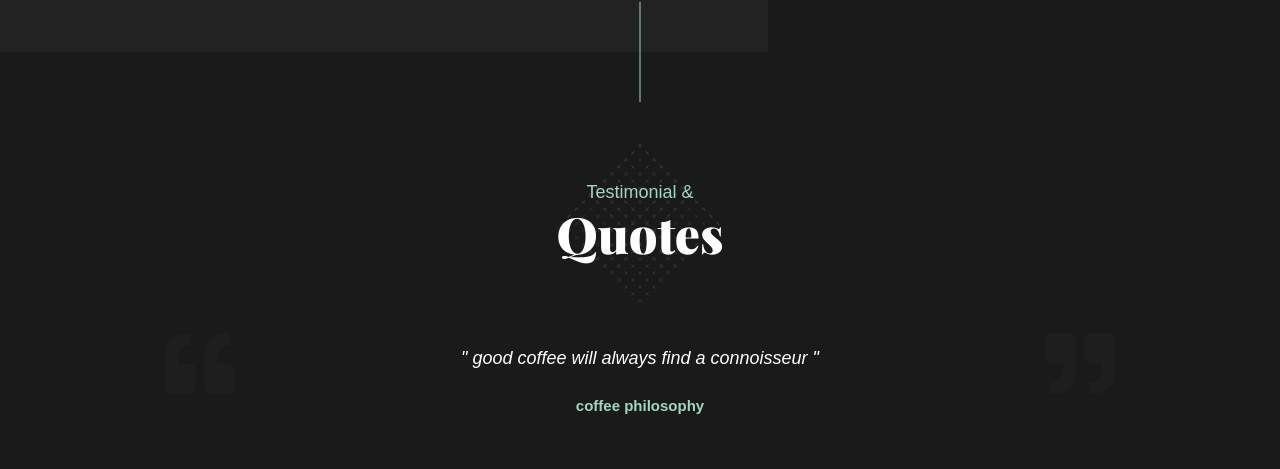
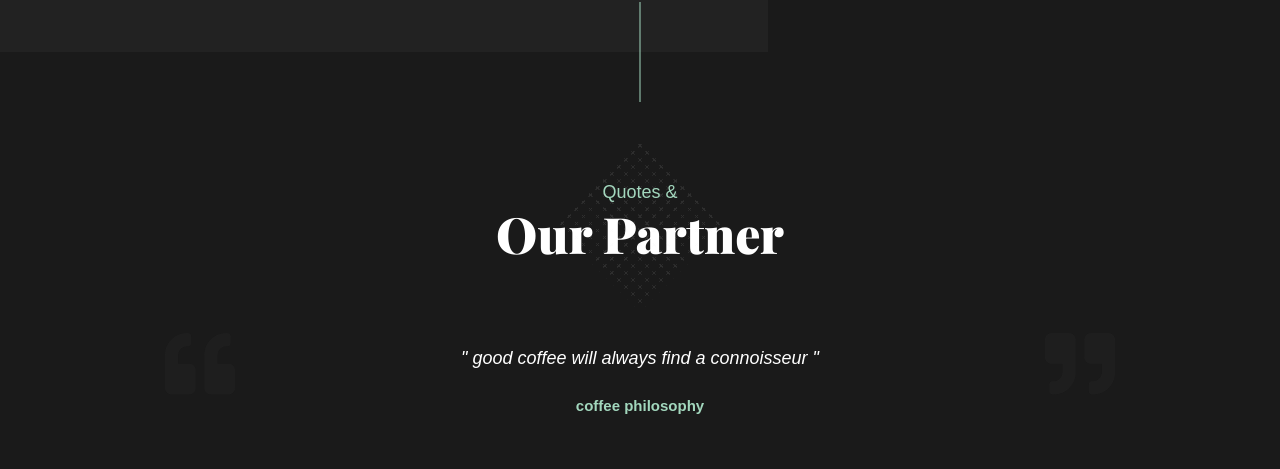
Before and after one commit to saidchairul/bumicoffee, a plain HTML site: page index.html in a window 1280 px wide. Shown: the part 4229-4698 px from the top of the page. Drawn offline with nearby package versions, Linux system fonts and the light colour scheme; a web font is replaced by a local one.

Commit message:
merubah judul our partner

```diff
--- a/index.html
+++ b/index.html
@@ -524,8 +524,8 @@
             <div class="row">
                 <div class="col-lg-12 mid-title">
                     <div class="title text-center">
-                        <h3>Testimonial &</h3>
-                        <h2>Quotes</h2>
+                        <h3>Quotes &</h3>
+                        <h2>Our Partner</h2>
                     </div>
                 </div>
                 <div class="col-lg-10 offset-lg-1 mt-20 fades">
```
